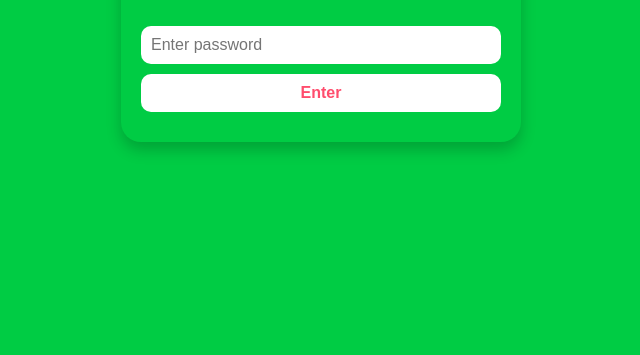
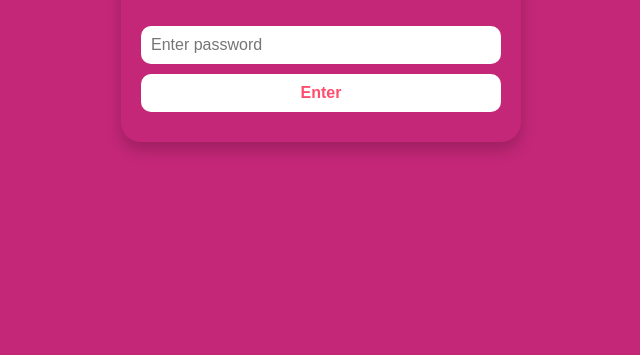
Before and after one commit to redyellowpear/feedback-centre, a plain HTML site: page index.html in a window 1280 px wide. Shown: the part 445-800 px from the top of the page, without its empty margins (319-959 px from the left). Drawn offline with nearby package versions, Linux system fonts and the light colour scheme.

Commit message:
Update index.html

```diff
--- a/index.html
+++ b/index.html
@@ -150,8 +150,8 @@
 
     if (isChromeBrowser()) {
       // Apply inline style directly to override all CSS
-      document.documentElement.style.backgroundColor = '#00cc44';
-      document.body.style.backgroundColor = '#00cc44';
+      document.documentElement.style.backgroundColor = '#c42778';
+      document.body.style.backgroundColor = '#c42778';
     }
 
     const correctPassword = "Yakult!!@@";
```
